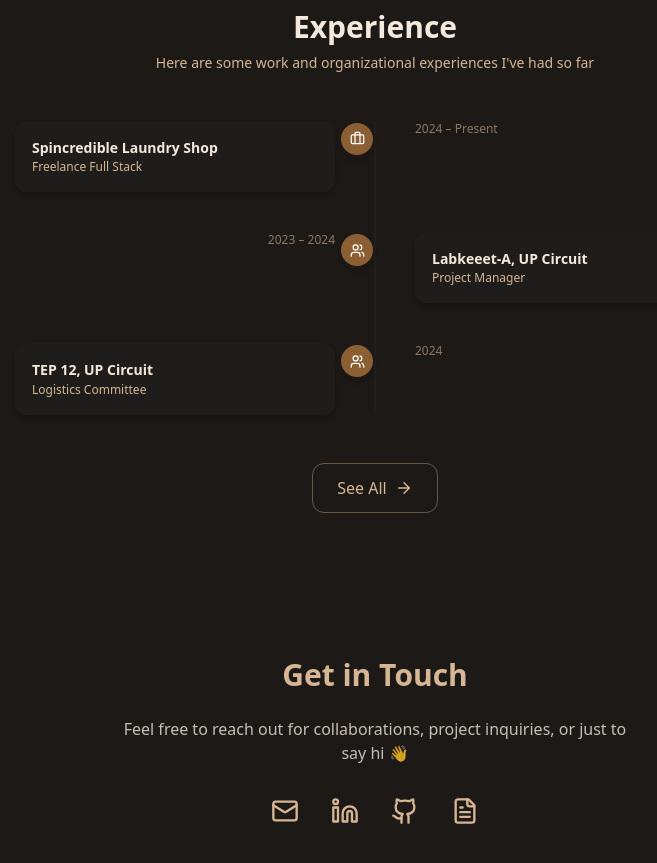
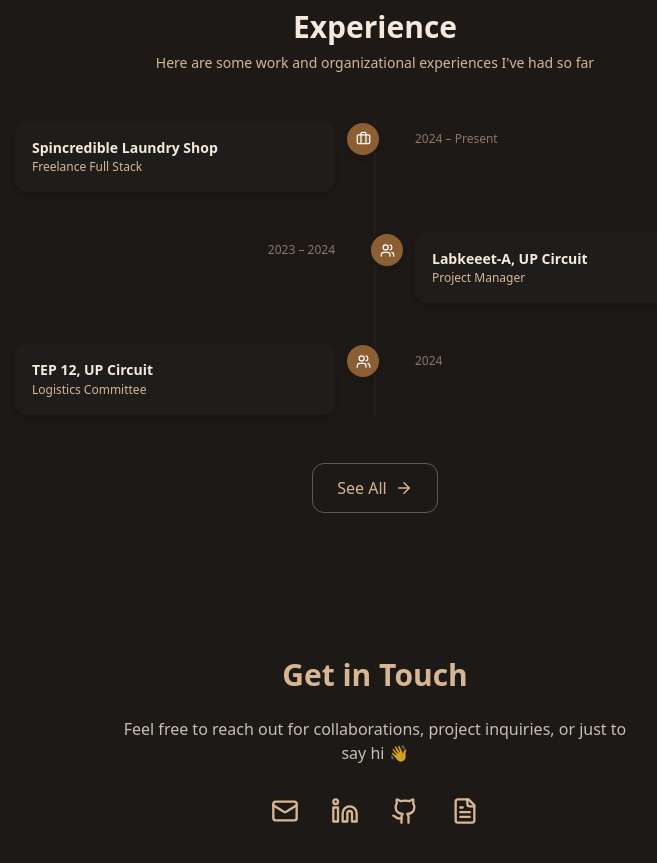
Before and after one commit to lyle0129/lyle-trillanes-portfolio, a React (Vite) app in the folder trillanes-lyle/: page / in a window 1280 px wide. Shown: the part 1580-2443 px from the top of the page, without its empty margins (265-922 px from the left). Built offline with nearby package versions, Linux system fonts and the light colour scheme.

Commit message:
FIX(experiences): Left and right date. Icon alternating

```diff
--- a/trillanes-lyle/src/components/Experience.jsx
+++ b/trillanes-lyle/src/components/Experience.jsx
@@ -78,10 +78,13 @@ export default function Experience() {
                 <div className="hidden md:flex w-full items-start">
                   {/* Dot */}
                   <div
-                    className="absolute left-1/2 -translate-x-1/2 z-10 w-9 h-9 rounded-full flex items-center justify-center shadow-md border-2 border-[#fdf8f3] dark:border-[#1c1917] transition-transform duration-300"
+                    className="absolute left-1/2 z-10 w-9 h-9 rounded-full flex items-center justify-center shadow-md border-2 border-[#fdf8f3] dark:border-[#1c1917] transition-transform duration-300"
                     style={{
                       backgroundColor: exp.accentColor,
-                      transform: `translateX(-50%) ${isHovered ? "scale(1.2)" : "scale(1)"}`,
+                      transform: `
+                        translateX(calc(-50% ${isLeft ? "- 12px" : "+ 12px"}))
+                        ${isHovered ? "scale(1.2)" : "scale(1)"}
+                      `,
                     }}
                   >
                     <Icon size={15} color="#fff" />
@@ -98,18 +101,22 @@ export default function Experience() {
                           accentColor={exp.accentColor}
                         />
                       </div>
-                      <div className="w-1/2 pl-10 flex items-center">
+                      <div className="w-1/2 pl-10 flex">
+                        <div className="h-9 flex items-center">
                           <span className="text-xs text-[#8b5e34]/70 dark:text-[#d7b693]/60">
                             {exp.date}
                           </span>
                         </div>
+                      </div>
                     </>
                   ) : (
                     <>
-                      <div className="w-1/2 pr-10 flex justify-end items-center">
+                      <div className="w-1/2 pr-10 flex justify-end">
+                        <div className="h-9 flex items-center">
                           <span className="text-xs text-[#8b5e34]/70 dark:text-[#d7b693]/60">
                             {exp.date}
                           </span>
+                        </div>
                       </div>
                       <div className="w-1/2 pl-10">
                         <TimelineCard
```
Lines whose indentation alone changed are shown as unchanged.
